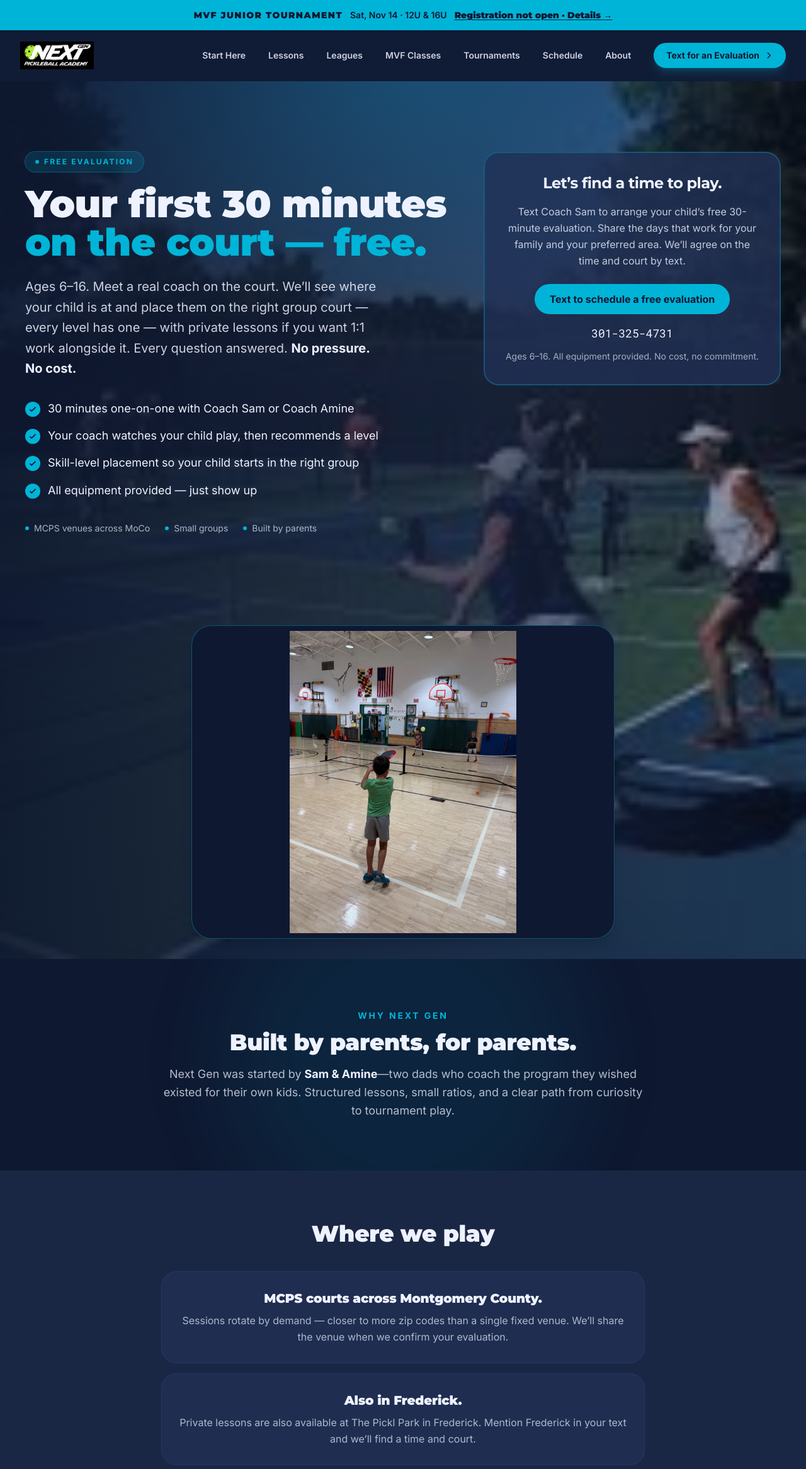
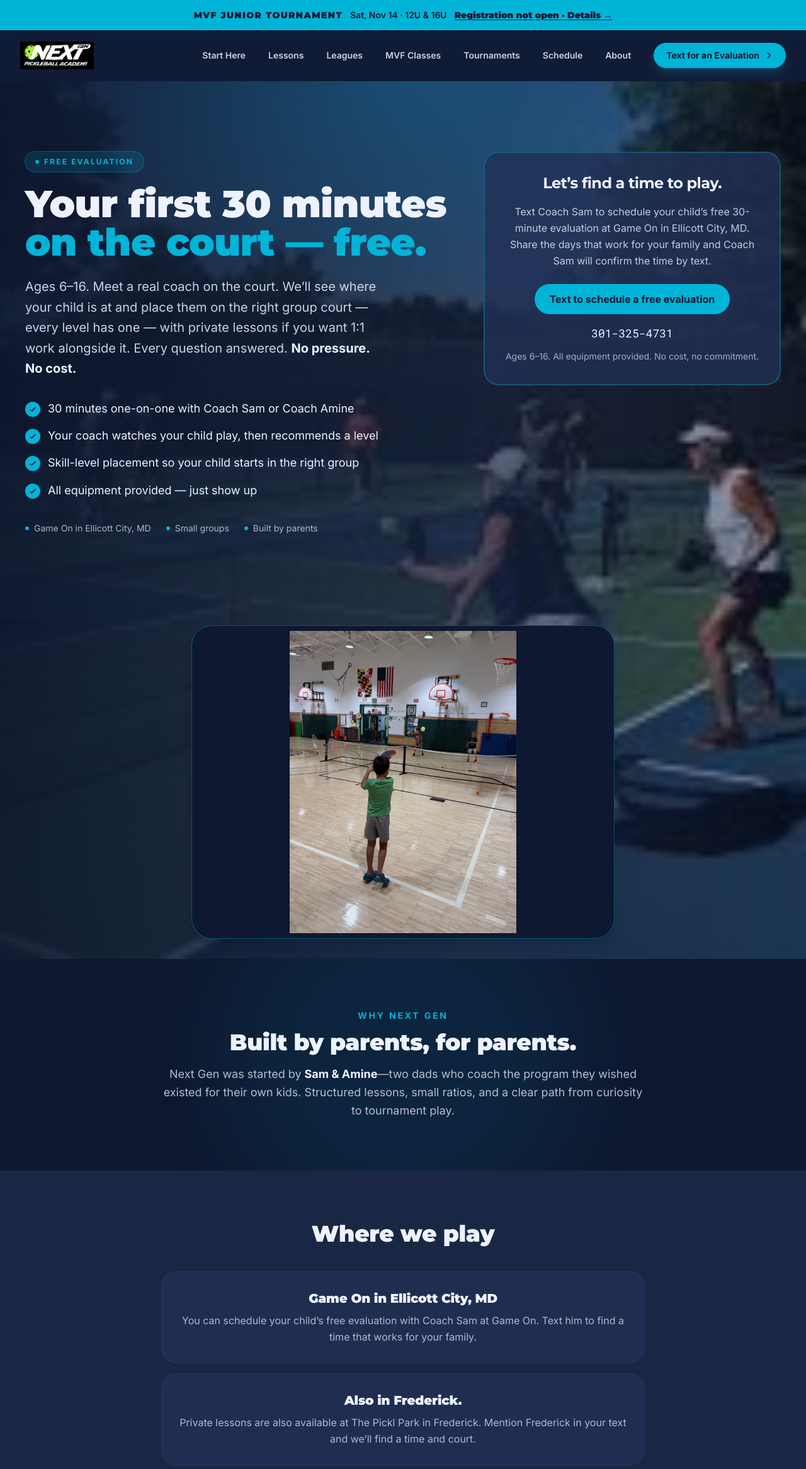
Before and after one commit to sammorrispb/nextgen-academy, a Next.js app: page /free-evaluation in a window 1280 px wide. Shown: the top 2333 px of the page at 63% size. Built offline with nearby package versions, Linux system fonts and the light colour scheme.

Commit message:
Update NGA evaluation location to Game On (#487)

```diff
--- a/src/app/free-evaluation/page.tsx
+++ b/src/app/free-evaluation/page.tsx
@@ -8,11 +8,9 @@ import { testimonials } from "@/data/testimonials";
 import { site } from "@/data/site";
 import { areaServedJsonLd, breadcrumbJsonLd, orgRef, SITE_URL } from "@/lib/seo";
 
-const PAGE_TITLE = "Free Youth Pickleball Evaluation — Montgomery County, MD";
+const PAGE_TITLE = "Free Youth Pickleball Evaluation in Ellicott City, MD";
 const PAGE_DESCRIPTION =
-  "Text Coach Sam for a free 30-minute pickleball evaluation for kids ages 6–16 in Montgomery County, MD. Find your player's level. No cost or commitment.";
-const SHARE_DESCRIPTION =
-  "Youth pickleball coaching for kids ages 6–16 in Montgomery County, MD. Your first 30 minutes are on us.";
+  "Text Coach Sam to schedule a free 30-minute pickleball evaluation for kids ages 6 to 16 at Game On in Ellicott City, MD.";
 
 export const metadata: Metadata = {
   title: { absolute: PAGE_TITLE },
@@ -20,14 +18,14 @@ export const metadata: Metadata = {
   alternates: { canonical: "/free-evaluation" },
   openGraph: {
     title: PAGE_TITLE,
-    description: SHARE_DESCRIPTION,
+    description: PAGE_DESCRIPTION,
     url: "https://nextgenpbacademy.com/free-evaluation",
     images: ["/opengraph-image"],
   },
   twitter: {
     card: "summary_large_image",
     title: PAGE_TITLE,
-    description: SHARE_DESCRIPTION,
+    description: PAGE_DESCRIPTION,
   },
 };
 
@@ -150,7 +148,7 @@ export default function FreeEvaluationPage() {
               <div className="mt-9 flex flex-wrap items-center gap-x-6 gap-y-2 text-sm text-ngpa-white/70">
                 <span className="inline-flex items-center gap-2">
                   <span className="w-1.5 h-1.5 rounded-full bg-ngpa-teal" aria-hidden="true" />
-                  MCPS venues across MoCo
+                  Game On in Ellicott City, MD
                 </span>
                 <span className="inline-flex items-center gap-2">
                   <span className="w-1.5 h-1.5 rounded-full bg-ngpa-teal" aria-hidden="true" />
@@ -243,12 +241,11 @@ export default function FreeEvaluationPage() {
           </h2>
           <div className="bg-ngpa-panel/80 backdrop-blur-sm rounded-2xl border border-ngpa-slate/60 p-7 text-center">
             <h3 className="font-heading text-xl font-black text-ngpa-white mb-2 tracking-tight">
-              MCPS courts across Montgomery County.
+              Game On in Ellicott City, MD
             </h3>
             <p className="text-base text-ngpa-white/70 leading-relaxed">
-              Sessions rotate by demand &mdash; closer to more zip codes than a
-              single fixed venue. We&rsquo;ll share the venue when we confirm
-              your evaluation.
+              You can schedule your child&rsquo;s free evaluation with Coach Sam
+              at Game On. Text him to find a time that works for your family.
             </p>
           </div>
           <div className="mt-4 bg-ngpa-panel/80 backdrop-blur-sm rounded-2xl border border-ngpa-slate/60 p-7 text-center">
--- a/src/components/EvaluationSchedulingCard.tsx
+++ b/src/components/EvaluationSchedulingCard.tsx
@@ -8,9 +8,9 @@ export default function EvaluationSchedulingCard() {
         Let&rsquo;s find a time to play.
       </p>
       <p className="mt-4 text-base text-ngpa-white/80 leading-relaxed">
-        Text Coach Sam to arrange your child&rsquo;s free 30-minute evaluation.
-        Share the days that work for your family and your preferred area.
-        We&rsquo;ll agree on the time and court by text.
+        Text Coach Sam to schedule your child&rsquo;s free 30-minute evaluation
+        at Game On in Ellicott City, MD. Share the days that work for your
+        family and Coach Sam will confirm the time by text.
       </p>
       <a
         href={EVALUATION_SMS_URL}
```
Also changed, not shown: 1 other file (tests, documents, lock files or other folders).
